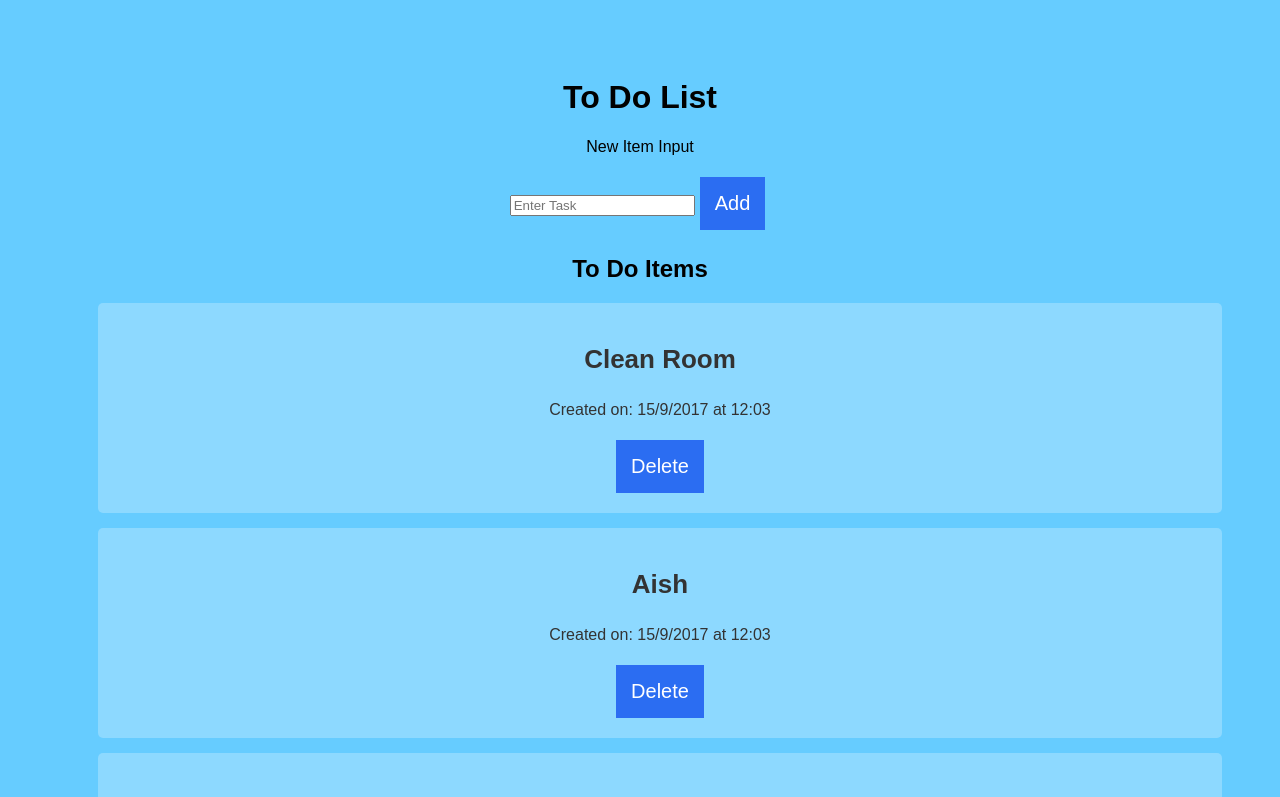
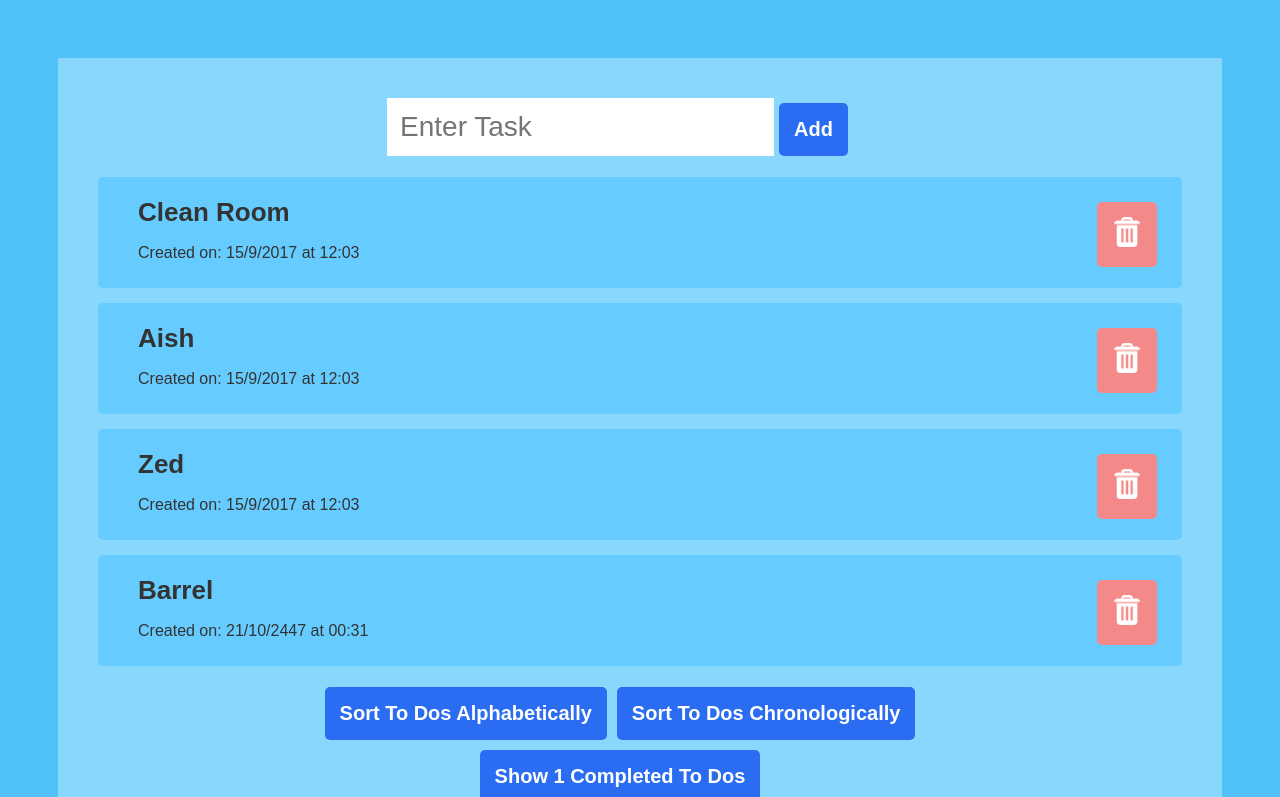
Before and after one commit to jriall/react-recipe-box, a React (Create React App) app: page / in a window 1280 px wide. Shown: the top 797 px of the page. Built offline with nearby package versions, Linux system fonts and the light colour scheme.

Commit message:
added more styling

```diff
--- a/src/components/ListItem.js
+++ b/src/components/ListItem.js
@@ -1,4 +1,5 @@
 import React from "react";
+import TrashIcon from '../assets/images/trash-icon.png';
 
 const ListItem = (props) => {
   const d = new Date(props.item[1]);
@@ -15,11 +16,11 @@ const ListItem = (props) => {
   }
 
   return (
-    <div>
+    <div class="list-item-container">
       <li className="list-item">
         {props.list === "completedList" ? <h3 onClick={() => props.handleComplete(props.item, props.list)}><strike>{props.item[0]}</strike></h3> : <h3 onClick={() => props.handleComplete(props.item, props.list)}>{props.item[0]}</h3>}
+        <button className="delete-list-item" onClick={() => props.deleteItem(props.item, props.list)}><img className="trash-icon" src={TrashIcon} alt="trash"/></button>
         <p>Created on: {`${date}/${month}/${year} at ${hours}:${minutes}`}</p>
-        <button className="delete-list-item" onClick={() => props.deleteItem(props.item, props.list)}>Delete</button>
       </li>
     </div>
   );
--- a/src/components/NewItemInput.js
+++ b/src/components/NewItemInput.js
@@ -3,9 +3,9 @@ import React from "react";
 const NewItemInput = (props) => {
   return (
     <div className="new-item-input">
-      <p>New Item Input</p>
       <form onSubmit={props.addItem}>
         <input
+        className="to-do-input"
           placeholder="Enter Task"
           value={props.inputContent}
           onChange={event => props.onInputChange(event.target.value)}
--- a/src/containers/App.js
+++ b/src/containers/App.js
@@ -164,7 +164,6 @@ class App extends Component {
   render() {
     return (
       <div className="App">
-        <h1>To Do List</h1>
         <ListAndControlsContainer
           list={this.state.toDoList}
           addItem={this.addItem}
--- a/src/containers/ListContainer.js
+++ b/src/containers/ListContainer.js
@@ -18,12 +18,19 @@ const ListContainer = (props) => {
       </div>
     )
   }
+  let toDoContainer;
+  if (props.list.length > 0) {
+    toDoContainer = (
+      <div>
+        <ul className="list-container">{listItems}</ul>
+        <button className="sort-button" onClick={() => props.sortAlphabetically("toDoList")}>Sort To Dos Alphabetically</button>
+        <button className="sort-button" onClick={() => props.sortChronologically("toDoList")}>Sort To Dos Chronologically</button>
+      </div>
+    )
+  }
   return (
     <div>
-      <h2>To Do Items</h2>
-      <ul className="list-container">{listItems}</ul>
-      <button className="sort-button" onClick={() => props.sortAlphabetically("toDoList")}>Sort To Dos Alphabetically</button>
-      <button className="sort-button" onClick={() => props.sortChronologically("toDoList")}>Sort To Dos Chronologically</button>
+      {toDoContainer}
       {completedContainer}
     </div>
   );
--- a/src/style/index.css
+++ b/src/style/index.css
@@ -1,8 +1,13 @@
 body {
   padding: 50px;
-  background-color: #66CCFF;
+  background-color: #51c2f7;
   font-family: sans-serif;
   text-align: center;
+}
+
+.App {
+  background-color: #88d7fc;
+  padding: 40px 40px 40px 0px;
 }
 
 ul {
@@ -11,14 +16,32 @@ ul {
 
 .list-item {
   color: #333;
-  padding: 15px;
-  background-color: rgba(255,255,255,.25);
+  padding: 20px 20px 10px 40px;
+  background-color: #66CCFF;
   margin-bottom: 15px;
   border-radius: 5px;
+  text-align: left;
 }
 
 .list-item h3 {
   font-size: 26px;
+  display: inline;
+  cursor: pointer;
+  background-color: #66CCFF;
+}
+
+.list-item button {
+  float: right;
+
+}
+
+.list-item p {
+}
+
+.to-do-input {
+  font-size: 28px;
+  padding: 13px;
+  border-style: none;
 }
 
 button {
@@ -29,4 +52,14 @@ button {
   margin: 5px;
   font-size: 20px;
   cursor: pointer;
+  font-weight: bold;
+  border-radius: 5px;
 }
+
+.trash-icon {
+  height: 30px;
+}
+
+.delete-list-item {
+  background-color: #f48989;
+}
```
Also changed, not shown: src/assets/images/trash-icon.png (added).
